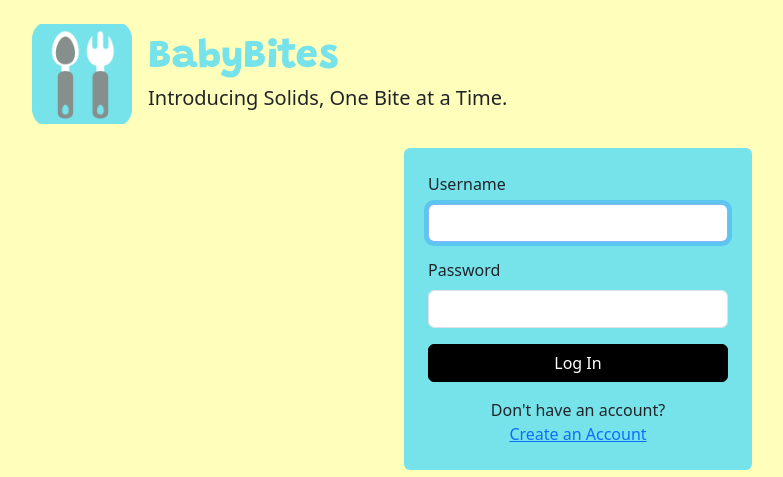
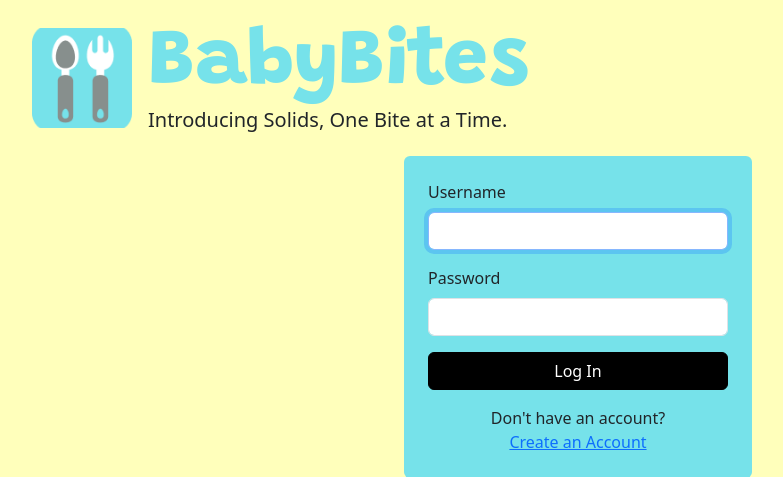
Before and after one commit to dledw001/BabyBites, a Django app: page / in a window 1280 px wide. Shown: the top 477 px of the page, without its empty margins (62-845 px from the left). Run offline with Django 5.2, Linux system fonts and the light colour scheme.

Commit message:
logintitle

```diff
--- a/core/static/core/css/custom.css
+++ b/core/static/core/css/custom.css
@@ -21,14 +21,6 @@
 .bb-title .top{font-size:4.2rem; display:block;}
 .bb-title .bottom{font-size:4.2rem; display: block;}
 
-.bb-login {
-    font-family:"Grandstander";
-    font-weight:800;
-    line-height:1;
-    color:#76E2EA;
-    text-align:left;
-}
-
 /* Dashboard Tiles */
 .tile{
     display:flex; align-items:center; justify-content:center; text-align:center;
--- a/core/templates/index.html
+++ b/core/templates/index.html
@@ -8,7 +8,9 @@
         <div class="bb-logo flex-shrink-0"></div>
 
         <div class="text-start flex-grow-1 min-w-0">
-                <h1 class="bb-login">BabyBites</h1>
+                <h1 class="m-0 display-1" style="color:#76E2EA; font-family:Grandstander; font-weight:800; line-height:1;">
+                    BabyBites
+                </h1>
                 <h5 class="mt-1 mb-0 babybites-slogan">
                     Introducing Solids, One Bite at a Time.
                 </h5>
```
